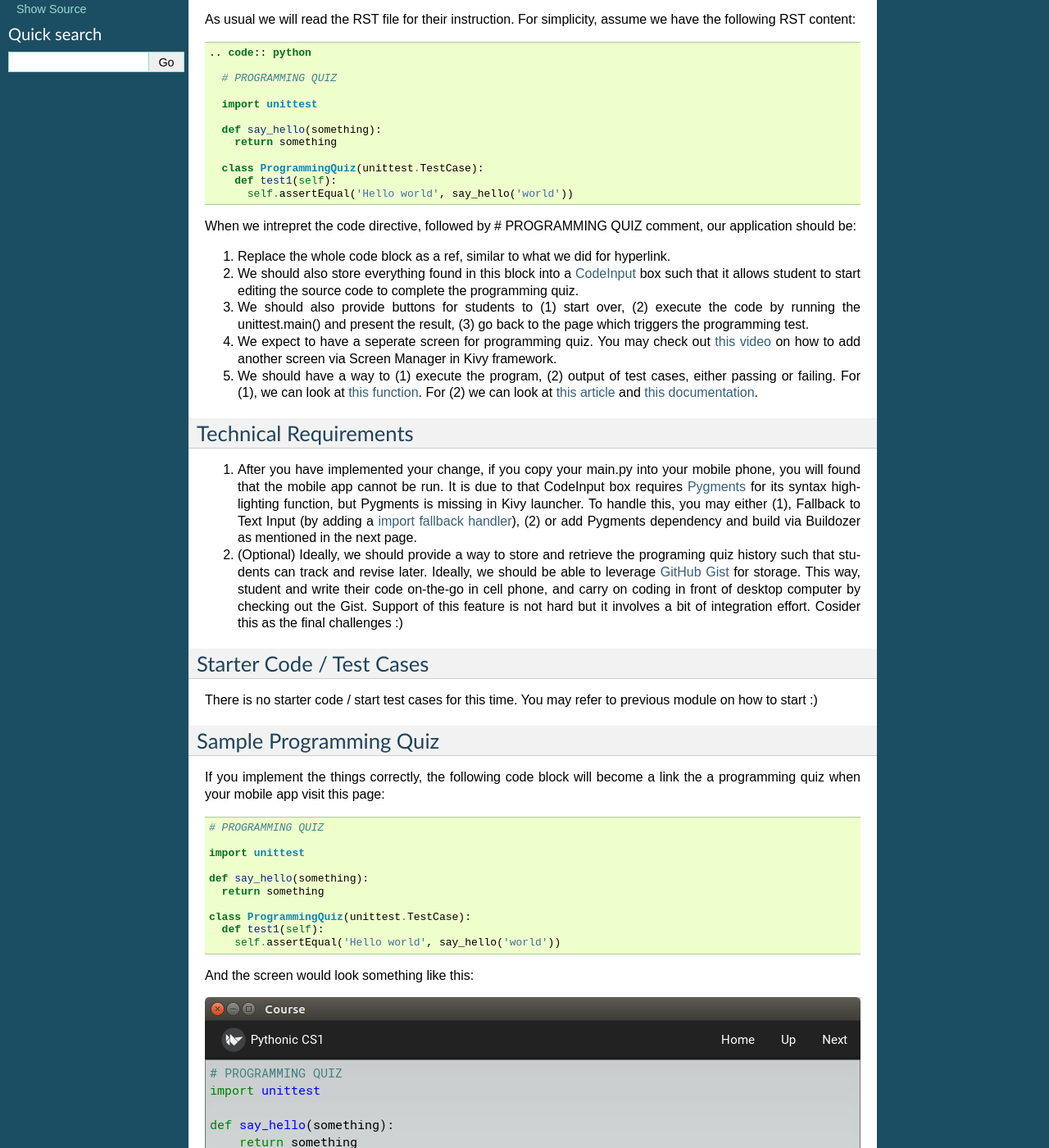
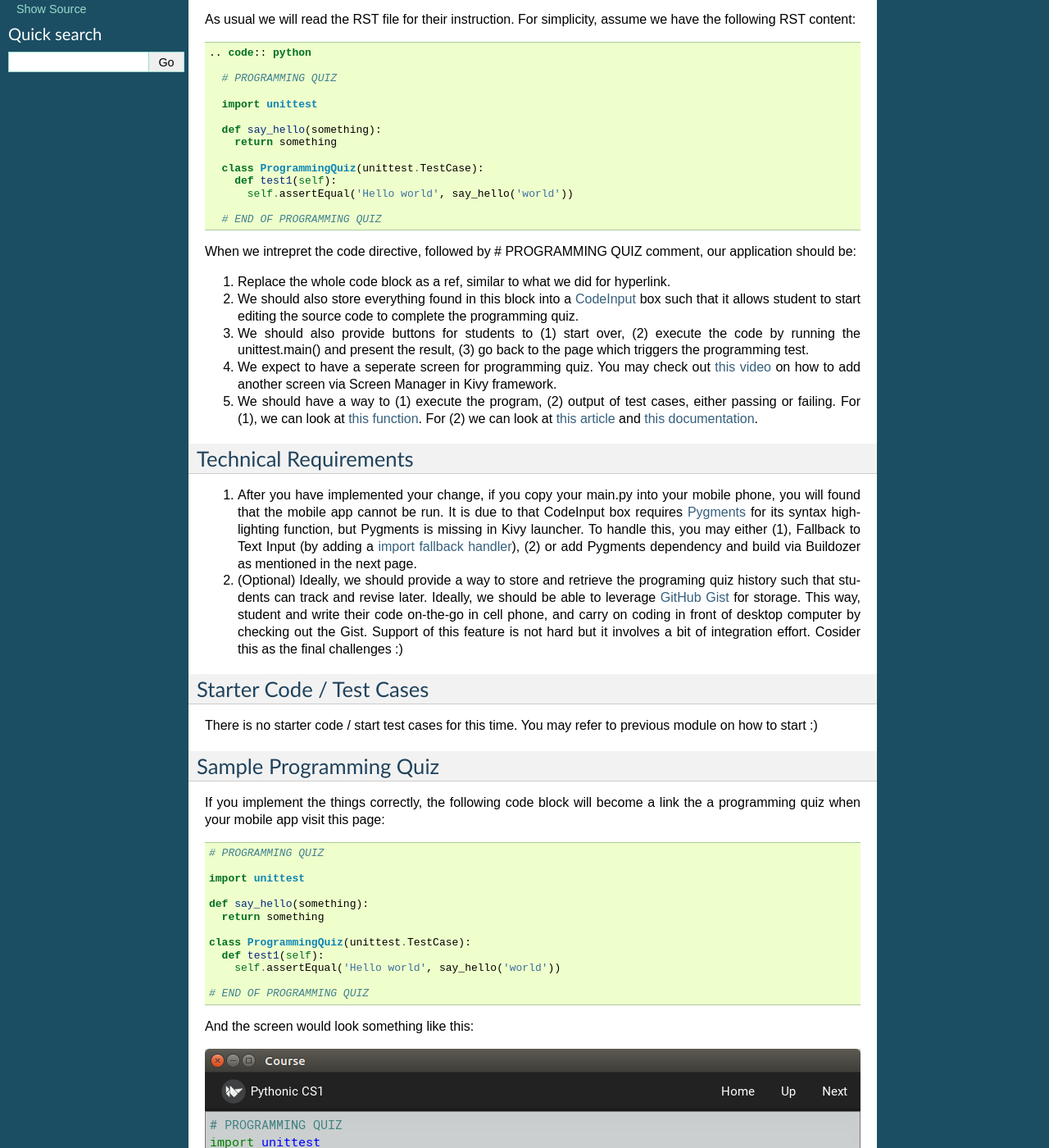
Before and after one commit to Aashritha27/mobileapp.course, a Sphinx documentation site: the page built from docs/codeinput.rst, in a window 1280 px wide and 1400 px high, scrolled down 445 px. Shown: the whole window at 82% size. Built offline with Sphinx 7.4.7, drawn with Linux system fonts in a browser that asks for light colours.

Commit message:
Delimiter

```diff
--- a/docs/codeinput.rst
+++ b/docs/codeinput.rst
@@ -33,6 +33,8 @@ As usual we will read the RST file for their instruction. For simplicity, assume
     class ProgrammingQuiz(unittest.TestCase):
       def test1(self):
         self.assertEqual('Hello world', say_hello('world'))
+
+    # END OF PROGRAMMING QUIZ
 
 When we intrepret the code directive, followed by # PROGRAMMING QUIZ comment, our application should be:
 
@@ -71,6 +73,8 @@ If you implement the things correctly, the following code block will become a li
     def test1(self):
       self.assertEqual('Hello world', say_hello('world'))
 
+  # END OF PROGRAMMING QUIZ
+
 And the screen would look something like this:
 
 .. image:: programming-quiz.png
```
